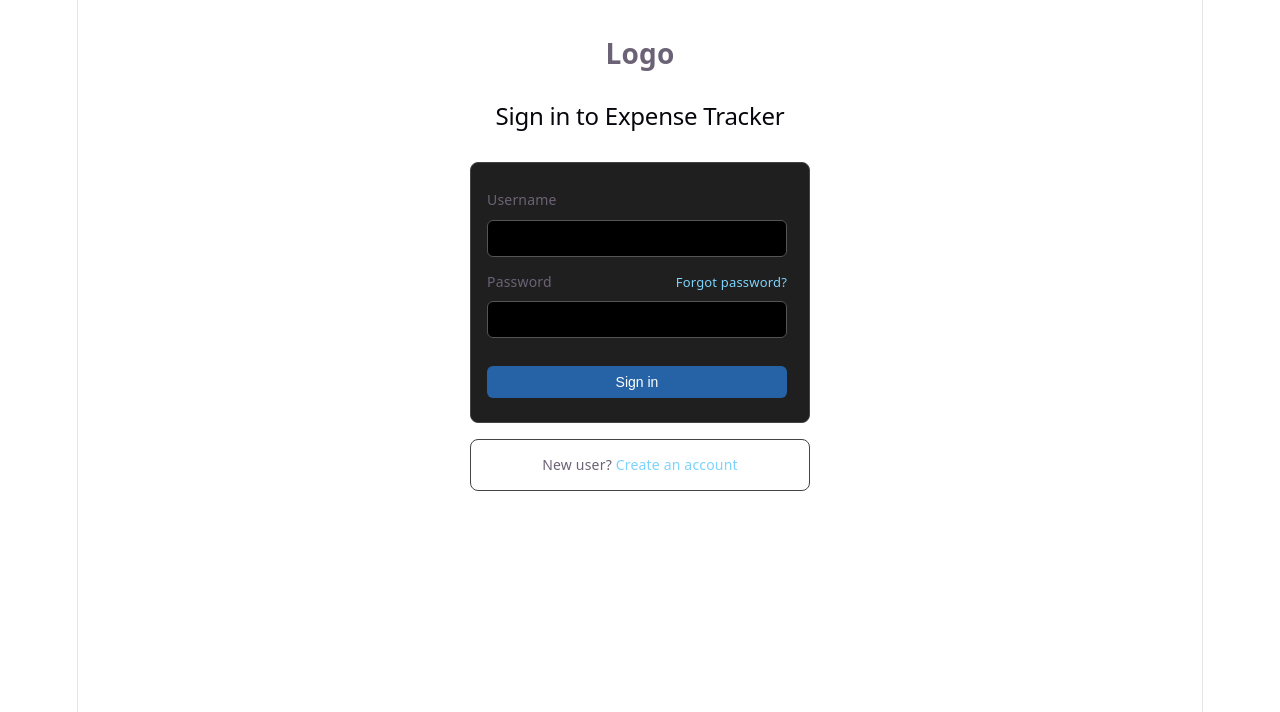
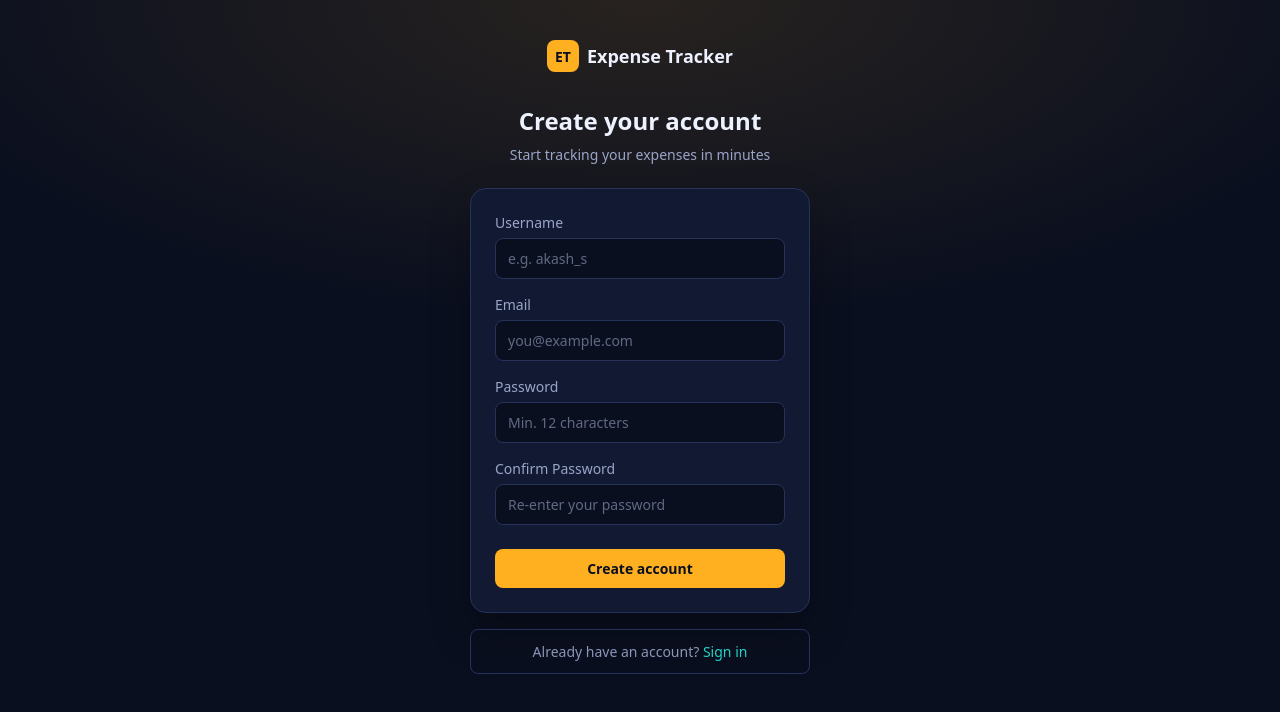
Before and after one commit to Akashsanthosh00/fastapi-expense-tracker, a React (Vite) app in the folder frontend/: page / in a window 1280 px wide. Shown: the top 712 px of the page. Built offline with nearby package versions, Linux system fonts and the light colour scheme.

Commit message:
Build registration page UI

```diff
--- a/frontend/src/App.tsx
+++ b/frontend/src/App.tsx
@@ -1,8 +1,8 @@
-import Login from './pages/login'
+import Register from './pages/Register'
 
 function App() {
   return (
-    <Login />
+    <Register />
   )
 }
 
--- a/frontend/src/index.css
+++ b/frontend/src/index.css
@@ -1,111 +1,13 @@
-:root {
-  --text: #6b6375;
-  --text-h: #08060d;
-  --bg: #fff;
-  --border: #e5e4e7;
-  --code-bg: #f4f3ec;
-  --accent: #aa3bff;
-  --accent-bg: rgba(170, 59, 255, 0.1);
-  --accent-border: rgba(170, 59, 255, 0.5);
-  --social-bg: rgba(244, 243, 236, 0.5);
-  --shadow:
-    rgba(0, 0, 0, 0.1) 0 10px 15px -3px, rgba(0, 0, 0, 0.05) 0 4px 6px -2px;
-
-  --sans: system-ui, 'Segoe UI', Roboto, sans-serif;
-  --heading: system-ui, 'Segoe UI', Roboto, sans-serif;
-  --mono: ui-monospace, Consolas, monospace;
-
-  font: 18px/145% var(--sans);
-  letter-spacing: 0.18px;
-  color-scheme: light dark;
-  color: var(--text);
-  background: var(--bg);
-  font-synthesis: none;
-  text-rendering: optimizeLegibility;
-  -webkit-font-smoothing: antialiased;
-  -moz-osx-font-smoothing: grayscale;
-
-  @media (max-width: 1024px) {
-    font-size: 16px;
-  }
-}
-
-@media (prefers-color-scheme: dark) {
-  :root {
-    --text: #9ca3af;
-    --text-h: #f3f4f6;
-    --bg: #16171d;
-    --border: #2e303a;
-    --code-bg: #1f2028;
-    --accent: #c084fc;
-    --accent-bg: rgba(192, 132, 252, 0.15);
-    --accent-border: rgba(192, 132, 252, 0.5);
-    --social-bg: rgba(47, 48, 58, 0.5);
-    --shadow:
-      rgba(0, 0, 0, 0.4) 0 10px 15px -3px, rgba(0, 0, 0, 0.25) 0 4px 6px -2px;
-  }
-
-  #social .button-icon {
-    filter: invert(1) brightness(2);
-  }
-}
-
+html,
+body,
 #root {
-  width: 1126px;
-  max-width: 100%;
-  margin: 0 auto;
-  text-align: center;
-  border-inline: 1px solid var(--border);
-  min-height: 100svh;
-  display: flex;
-  flex-direction: column;
-  box-sizing: border-box;
+    min-height: 100%;
+    margin: 0;
+    background: #0A0F1F;
+    color: #EEF2FF;
 }
 
 body {
-  margin: 0;
+    min-width: 320px;
+    font-family: system-ui, -apple-system, BlinkMacSystemFont, "Segoe UI", sans-serif;
 }
-
-h1,
-h2 {
-  font-family: var(--heading);
-  font-weight: 500;
-  color: var(--text-h);
-}
-
-h1 {
-  font-size: 56px;
-  letter-spacing: -1.68px;
-  margin: 32px 0;
-  @media (max-width: 1024px) {
-    font-size: 36px;
-    margin: 20px 0;
-  }
-}
-h2 {
-  font-size: 24px;
-  line-height: 118%;
-  letter-spacing: -0.24px;
-  margin: 0 0 8px;
-  @media (max-width: 1024px) {
-    font-size: 20px;
-  }
-}
-p {
-  margin: 0;
-}
-
-code,
-.counter {
-  font-family: var(--mono);
-  display: inline-flex;
-  border-radius: 4px;
-  color: var(--text-h);
-}
-
-code {
-  font-size: 15px;
-  line-height: 135%;
-  padding: 4px 8px;
-  background: var(--code-bg);
-}
--- a/frontend/src/pages/Login.css
+++ /dev/null
@@ -1,137 +0,0 @@
-.login-page{
-    min-height: 100vh;
-    display: flex;
-    flex-direction: column;
-    align-items: center;
-}
-
-.login-logo{
-    font-size: 28px;
-    font-weight: 600;
-    margin-top: 5vh;
-    margin-bottom: 4.5vh;
-}
-
-.login-page h2 {
-    font-size: 24px;
-    margin-top: 0;
-    margin-bottom: 4vh;
-}
-
-.login-page form{
-    width: 100%;
-    text-align: left;
-}
-
-.login-page form {
-    width: 100%;
-    text-align: left;
-    display: flex;
-    flex-direction: column;
-    gap: 12px;
-}
-
-@media (min-width: 768px) {
-  .login-page form {
-    max-width: 300px;
-    padding: 0;
-  }
-
-  .login-page label {
-    font-size: 14px;
-    font-weight: 500;
-  }
-
-  .login-container input {
-    padding: 0.8vh 0.8vw;
-  }
-}
-
-.login-page button:hover{
-    opacity: 0.8;
-}
-
-.login-page form > div {
-    display: flex;
-    flex-direction: column;
-    gap: 6px;
-}
-
-.login-container{
-    width: 100%;
-    max-width: 340px;
-    padding: 24px 16px;
-    background: #1f1f1f;
-    border: 1px solid #444;
-    border-radius: 8px;
-    box-sizing: border-box;
-}
-
-.login-container input{
-    width: 100%;
-    box-sizing: border-box;
-    background: #000;
-    color: inherit;
-    padding: 8px 10px;
-    margin-top: 0;
-    border: 1.5px solid #555;
-    border-radius: 6px;
-    font-size: 14px;
-    font-family: inherit;
-}
-
-.login-container button{
-    display: block;
-    width: 100%;
-    margin: 2vh auto 0;
-    padding: 8px 16px;
-    border-radius: 6px;
-    border: none;
-    cursor: pointer;
-    background: #2563a6;
-    color: white;
-    font-size: 14px;
-}
-
-.login-container input:focus{
-    outline: none;
-    border-color: #7dd3fc;
-}
-
-.password-label {
-    display: flex;
-    justify-content: space-between;
-    align-items: center;
-}
-
-.password-label a {
-    font-size: 13px;
-    color: #7dd3fc;
-    text-decoration: none;
-}
-
-.password-label a:hover {
-    text-decoration: underline;
-}
-
-.register-link{
-    width: 100%;
-    max-width: 340px;
-    box-sizing: border-box;
-    margin-top: 2vh;
-    padding: 12px 16px;
-    text-align: center;
-    background: transparent;
-    border: 1px solid #444;
-    border-radius: 8px;
-    font-size: 14px;
-}
-
-.register-link a{
-    color: #7dd3fc;
-    text-decoration: none;
-}
-
-.register-link a:hover{
-    text-decoration: underline;
-}
--- /dev/null
+++ b/frontend/src/pages/Register.css
@@ -0,0 +1,194 @@
+.register-page {
+    min-height: 100vh;
+    display: flex;
+    flex-direction: column;
+    align-items: center;
+
+    background: #0A0F1F;
+    color: #EEF2FF;
+
+    padding: 0 16px 40px;
+    box-sizing: border-box;
+
+    background-image:
+        radial-gradient(
+            60% 40% at 50% 0%,
+            rgba(255, 176, 32, 0.12),
+            transparent
+        );
+}
+
+.brand {
+    display: flex;
+    align-items: center;
+    gap: 8px;
+    margin-top: 5vh;
+    margin-bottom: 4vh;
+}
+
+.logo-icon {
+    display: flex;
+    align-items: center;
+    justify-content: center;
+
+    width: 32px;
+    height: 32px;
+
+    border-radius: 8px;
+
+    background: #FFB020;
+    color: #0A0F1F;
+
+    font-size: 14px;
+    font-weight: 700;
+}
+
+.brand > span:last-child {
+    font-size: 18px;
+    font-weight: 600;
+    color: #EEF2FF;
+}
+
+.register-page h2 {
+    font-size: 24px;
+    margin: 0 0 8px;
+    color: #EEF2FF;
+}
+
+.register-page > p {
+    margin: 0 0 24px;
+    color: #9AA5C7;
+    font-size: 14px;
+    text-align: center;
+}
+
+.register-page form {
+    width: 100%;
+    text-align: left;
+
+    display: flex;
+    flex-direction: column;
+    gap: 16px;
+}
+
+.register-page form > div {
+    display: flex;
+    flex-direction: column;
+    gap: 6px;
+}
+
+.register-page label {
+    color: #9AA5C7;
+    font-size: 14px;
+    font-weight: 500;
+}
+
+.login-container {
+    width: 100%;
+    max-width: 340px;
+
+    padding: 24px;
+    box-sizing: border-box;
+
+    background: #121A33;
+    border: 1px solid #26325A;
+    border-radius: 16px;
+
+    box-shadow: 0 20px 40px rgba(0, 0, 0, 0.3);
+}
+
+.login-container input {
+    width: 100%;
+    box-sizing: border-box;
+
+    background: #0A0F1F;
+    color: #EEF2FF;
+
+    padding: 10px 12px;
+
+    border: 1px solid #26325A;
+    border-radius: 8px;
+
+    font-size: 14px;
+    font-family: inherit;
+
+    outline: none;
+
+    transition:
+        border-color 0.2s ease,
+        box-shadow 0.2s ease;
+}
+
+.login-container input::placeholder {
+    color: rgba(154, 165, 199, 0.6);;
+}
+
+.login-container input:focus {
+    border-color: #FFB020;
+    box-shadow: 0 0 0 3px rgba(255, 176, 32, 0.2);
+}
+
+.login-container button {
+    display: block;
+    width: 100%;
+
+    margin-top: 8px;
+    padding: 10px 16px;
+
+    border: none;
+    border-radius: 8px;
+
+    cursor: pointer;
+
+    background: #FFB020;
+    color: #0A0F1F;
+
+    font-size: 14px;
+    font-weight: 600;
+    font-family: inherit;
+
+    transition: opacity 0.2s ease;
+}
+
+.login-container button:hover {
+    opacity: 0.9;
+}
+
+.register-link {
+    width: 100%;
+    max-width: 340px;
+
+    box-sizing: border-box;
+
+    margin-top: 16px;
+    padding: 12px 16px;
+
+    text-align: center;
+
+    background: transparent;
+    border: 1px solid #26325A;
+    border-radius: 8px;
+
+    font-size: 14px;
+    color: #8B96B8;
+}
+
+.register-link a {
+    color: #22D3C5;
+    text-decoration: none;
+}
+
+.register-link a:hover {
+    text-decoration: underline;
+}
+
+@media (min-width: 768px) {
+    .register-page form {
+        max-width: 300px;
+    }
+
+    .register-page label {
+        font-size: 14px;
+        font-weight: 500;
+    }
+}
--- /dev/null
+++ b/frontend/src/pages/Register.tsx
@@ -0,0 +1,50 @@
+import './Register.css'
+
+function Register() {
+  return (
+    <div className="register-page">
+
+        <div className='brand'>
+            <span className='logo-icon'>ET</span>
+            <span>Expense Tracker</span>
+        </div>
+
+        <h2>Create your account</h2>
+        <p>Start tracking your expenses in minutes</p>
+
+        <div className="login-container">
+
+            <form>
+                <div>
+                    <label htmlFor='username'>Username</label>
+                    <input id="username" type="text" placeholder='e.g. akash_s'/>
+                </div>
+
+                <div>
+                    <label htmlFor="email">Email</label>
+                    <input id='email' type="email" placeholder='you@example.com'/>
+                </div>
+
+                <div>
+                    <label htmlFor="password">Password</label>
+                    <input id="password" type="password" placeholder='Min. 12 characters'/>
+                </div>
+
+                <div>
+                    <label htmlFor="confirm-password">Confirm Password</label>
+                    <input id="confirm-password" type="password" placeholder='Re-enter your password' />
+                </div>
+
+                <button className='submit-button'>Create account</button>
+            </form>
+
+        </div>
+
+        <div className='register-link'>
+            <span>Already have an account?</span> <a href="#">Sign in</a>
+        </div>
+    </div>
+  );
+}
+
+export default Register;
--- a/frontend/src/pages/login.tsx
+++ /dev/null
@@ -1,41 +0,0 @@
-import './Login.css'
-
-function Login() {
-  return (
-    <div className="login-page">
-
-        <div className='login-logo'>
-            Logo
-        </div>
-        <h2>Sign in to Expense Tracker</h2>
-
-        <div className="login-container">
-
-            <form>
-                <div>
-                    <label htmlFor='username'>Username</label>
-                    <input id="username" type="text"/>
-                </div>
-
-                <div className="password-field">
-                    <div className="password-label">
-                        <label htmlFor="password">Password</label>
-                        <a href="#">Forgot password?</a>
-                    </div>
-
-                    <input id="password" type="password" />
-                </div>
-
-                <button>Sign in</button>
-            </form>
-
-        </div>
-
-        <div className='register-link'>
-            <span>New user?</span> <a href="#">Create an account</a>
-        </div>
-    </div>
-  );
-}
-
-export default Login;
```
